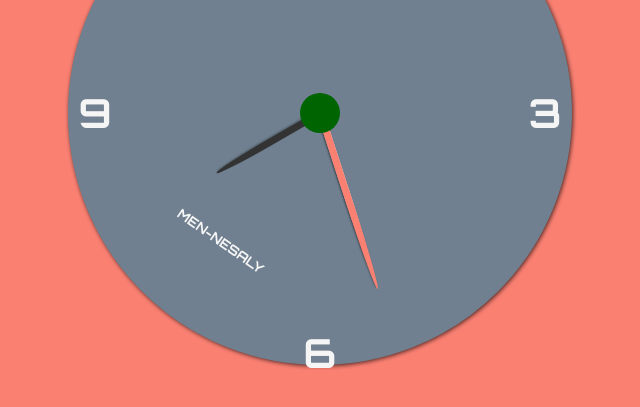
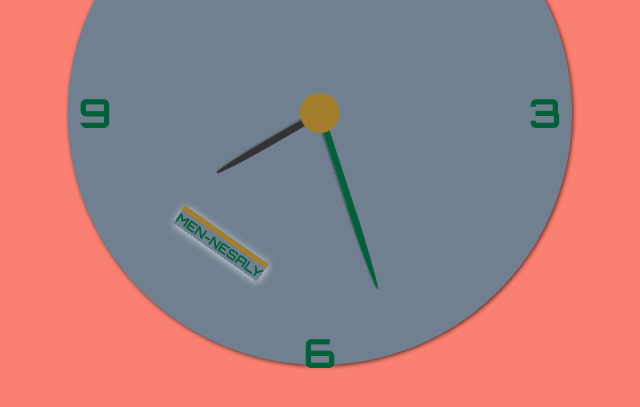
Before and after one commit to MEN-NESALY/Clock, a plain HTML site: page index.html in a window 1280 px wide. Shown: the part 287-694 px from the top of the page, without its empty margins (320-960 px from the left). Drawn offline with Linux system fonts and the light colour scheme.

Commit message:
modidied color in style.css

```diff
--- a/style.css
+++ b/style.css
@@ -32,7 +32,7 @@ img {
 .numbers {
   font-size: 2.5em;
   font-weight: bold;
-  color: whitesmoke;
+  color: #006039;
   font-family: "Orbitron", serif;
 }
 .twelve {
@@ -70,6 +70,9 @@ img {
   transform: translate(-50%);
   top: 370px;
   transform: rotate(35deg);
+  color: #006039;
+  border-top: solid 5px #a37e2c;
+  box-shadow: 1px 1px 8px rgba(255, 255, 255, 0.7);
 }
 .arrows {
   display: flex;
@@ -84,7 +87,7 @@ img {
   width: 40px;
   height: 40px;
   border-radius: 50%;
-  background-color: darkgreen;
+  background-color: #a37e2c;
   z-index: 100;
 }
 
@@ -108,6 +111,6 @@ img {
 
 .arrows .second {
   height: 185px;
-  background-color: salmon;
+  background-color: #006039;
   transform: rotate(300deg);
 }
```
